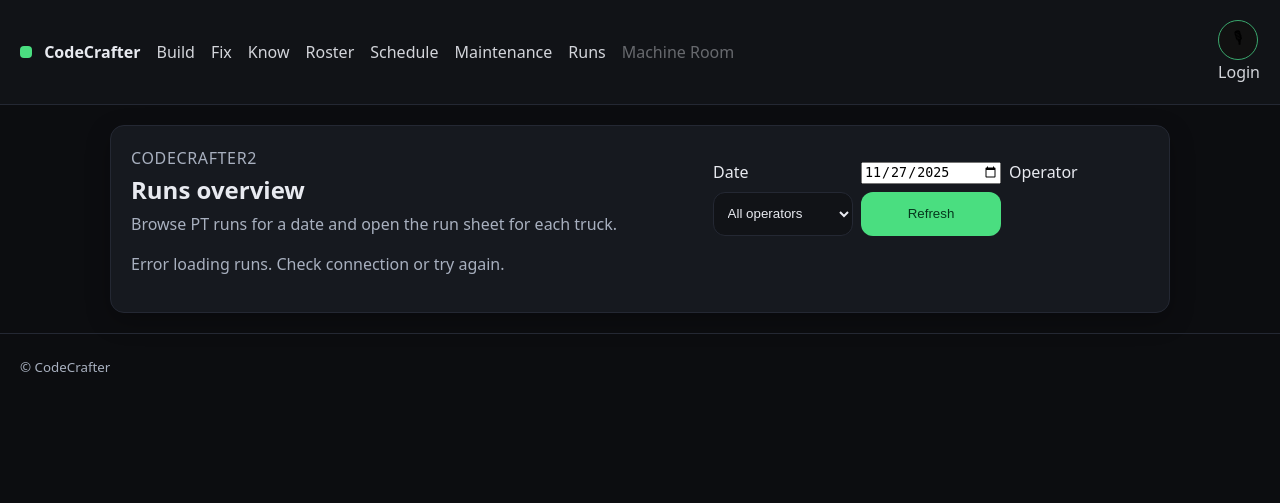
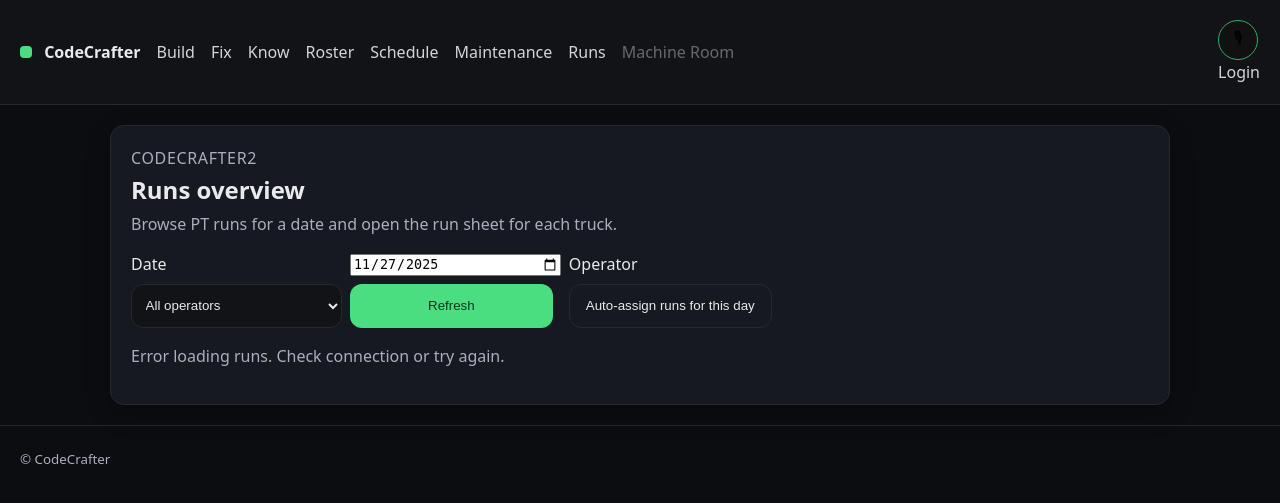
Before and after one commit to joesch21/Brain, a Flask app: page /runs in a window 1280 px wide. Shown: the top 503 px of the page. Run offline with Flask 3, Linux system fonts and the light colour scheme.

Commit message:
Add auto-assign button to runs page

```diff
--- a/static/css/cc-ui.css
+++ b/static/css/cc-ui.css
@@ -231,6 +231,10 @@ select{width:100%;background:var(--surface);color:var(--text);border:1px solid v
   width: 100%;
 }
 
+.runs-filters button {
+  margin-right: 0.5rem;
+}
+
 .runs-status {
   color: var(--muted);
 }
--- a/static/js/runs.js
+++ b/static/js/runs.js
@@ -10,6 +10,7 @@
   const dateInput = document.getElementById("runs-date");
   const operatorSelect = document.getElementById("runs-operator-filter");
   const refreshButton = document.getElementById("runs-refresh");
+  const autoAssignButton = document.getElementById("runs-auto-assign");
   const statusDiv = document.getElementById("runs-status");
   const cardsContainer = document.getElementById("runs-cards");
 
@@ -29,6 +30,54 @@
   function setDefaultDate() {
     const today = new Date();
     dateInput.value = formatDateForApi(today);
+  }
+
+  async function autoAssignRuns() {
+    const dateVal = dateInput.value;
+    if (!dateVal) {
+      statusDiv.textContent = "Please select a date before auto-assigning.";
+      return;
+    }
+
+    const confirmMsg = `Auto-assign runs for ${dateVal}? This will rebuild assignments according to backend rules.`;
+    const ok = window.confirm(confirmMsg);
+    if (!ok) {
+      return;
+    }
+
+    statusDiv.textContent = "Auto-assigning runs…";
+
+    try {
+      const url = `${apiBase}/api/assignments/generate`;
+      const body = {
+        date: dateVal,
+        respect_existing_runs: false,
+      };
+
+      const res = await fetch(url, {
+        method: "POST",
+        headers: { "Content-Type": "application/json" },
+        body: JSON.stringify(body),
+      });
+
+      if (!res.ok) {
+        throw new Error(`HTTP ${res.status}`);
+      }
+
+      const data = await res.json();
+      if (!data.ok) {
+        throw new Error(data.error || "Unknown error from assignments API");
+      }
+
+      const assigned = data.assigned ?? 0;
+      const unassigned = (data.unassigned_flight_ids || []).length;
+      statusDiv.textContent = `Auto-assigned ${assigned} flights. Unassigned: ${unassigned}. Reloading runs…`;
+
+      await loadRuns();
+    } catch (err) {
+      console.error("Failed to auto-assign runs", err);
+      statusDiv.textContent = "Error during auto-assignment. Check backend logs.";
+    }
   }
 
   async function loadRuns() {
@@ -163,6 +212,9 @@
   }
 
   refreshButton.addEventListener("click", loadRuns);
+  if (autoAssignButton) {
+    autoAssignButton.addEventListener("click", autoAssignRuns);
+  }
   dateInput.addEventListener("change", loadRuns);
   operatorSelect.addEventListener("change", renderRunCards);
 
--- a/templates/runs.html
+++ b/templates/runs.html
@@ -25,6 +25,7 @@
       </select>
 
       <button class="cc-btn cc-btn--primary" id="runs-refresh" type="button">Refresh</button>
+      <button class="cc-btn" id="runs-auto-assign" type="button">Auto-assign runs for this day</button>
     </div>
   </header>
 
```
